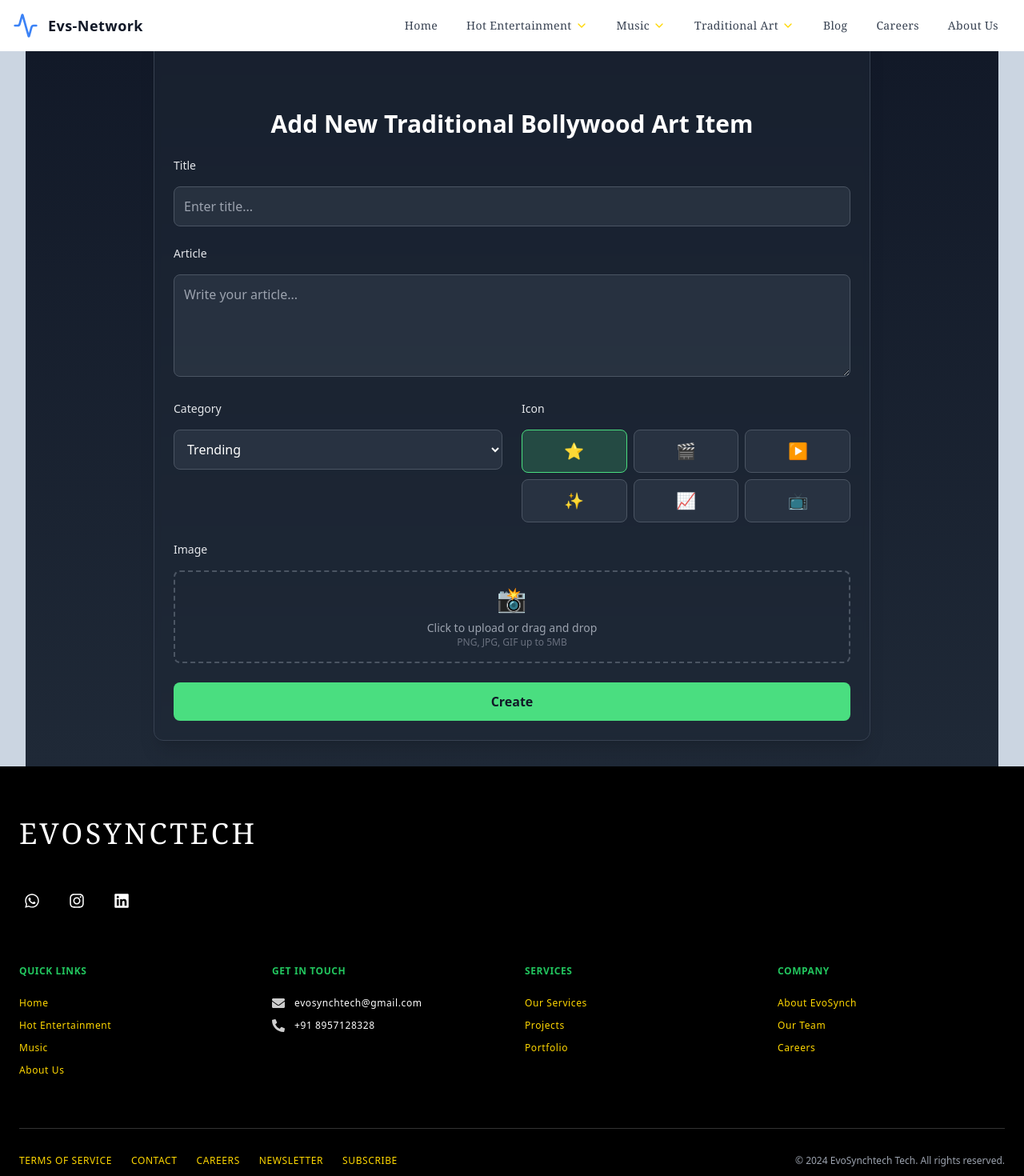
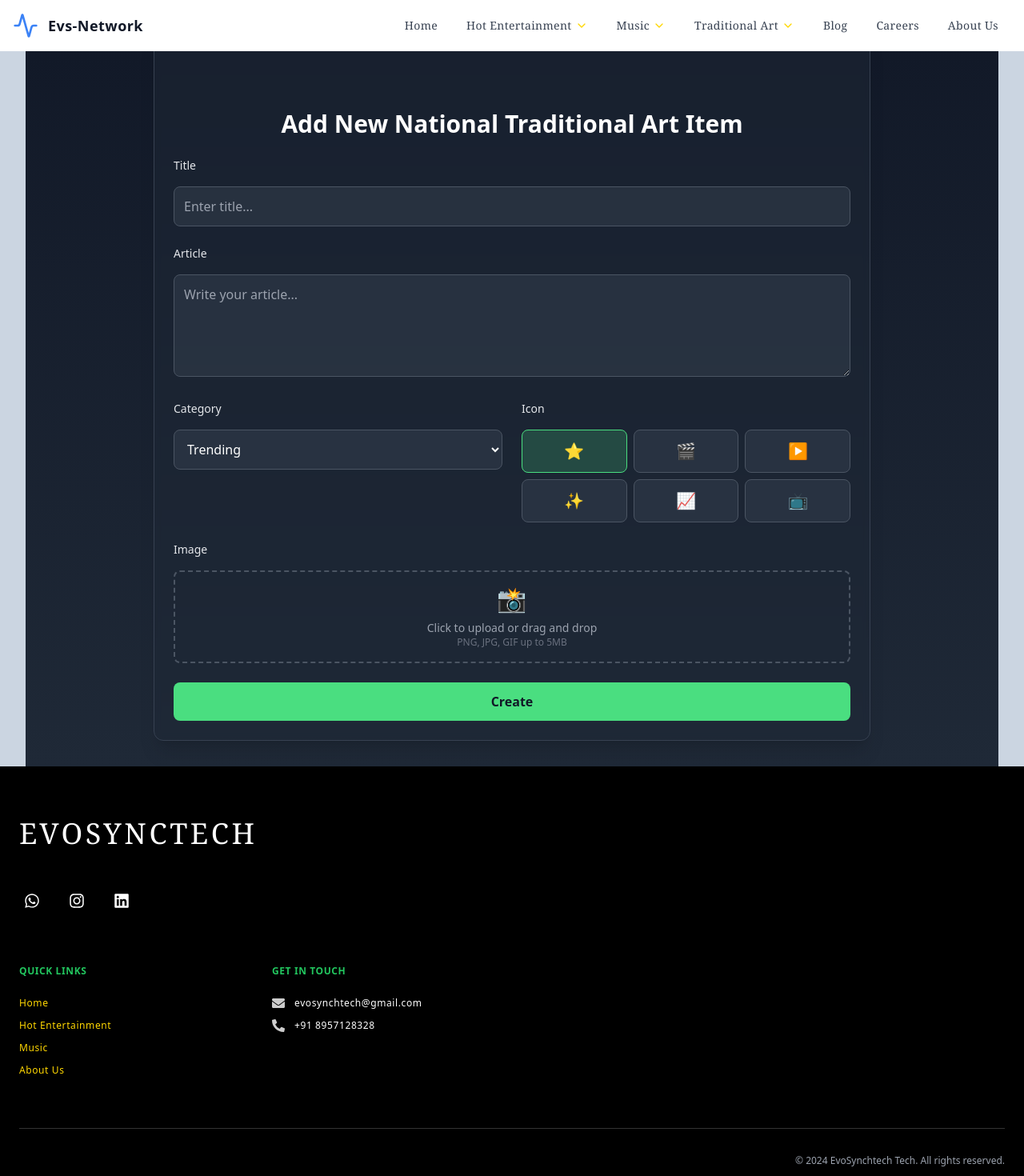
Before and after one commit to Chandraprakash098/EVS-Network-Project, a React (Create React App) app in the folder client/: page /admin/traditional-art-bollywood/new in a window 1280 px wide. Shown: the top 1470 px of the page at 80% size. Built offline with nearby package versions, Linux system fonts and the light colour scheme; sample sign-in values are in the browser's storage.

Commit message:
update footer

```diff
--- a/client/src/components/Footer.js
+++ b/client/src/components/Footer.js
@@ -210,7 +210,7 @@ const Footer = () => {
           </div>
 
           {/* Services Column */}
-          <div>
+          {/* <div>
             <h3 className="text-xs font-bold mb-4 sm:mb-6 tracking-wider text-green-500">
               SERVICES
             </h3>
@@ -219,10 +219,10 @@ const Footer = () => {
               <FooterLink href="/projects">Projects</FooterLink>
               <FooterLink href="/portfolio">Portfolio</FooterLink>
             </nav>
-          </div>
+          </div> */}
 
           {/* Company Column */}
-          <div>
+          {/* <div>
             <h3 className="text-xs font-bold mb-4 sm:mb-6 tracking-wider text-green-500">
               COMPANY
             </h3>
@@ -231,18 +231,18 @@ const Footer = () => {
               <FooterLink href="/team">Our Team</FooterLink>
               <FooterLink href="/careers">Careers</FooterLink>
             </nav>
-          </div>
+          </div> */}
         </div>
 
         {/* Bottom Section */}
         <div className="pt-6 sm:pt-8 border-t border-white/20">
           <div className="flex flex-col sm:flex-row justify-between items-center space-y-4 sm:space-y-0">
             <div className="flex flex-wrap justify-center sm:justify-start gap-x-4 sm:gap-x-6 gap-y-2 text-[10px] sm:text-xs text-gray-400">
-              <FooterLink href="#">TERMS OF SERVICE</FooterLink>
+              {/* <FooterLink href="#">TERMS OF SERVICE</FooterLink>
               <FooterLink href="#">CONTACT</FooterLink>
               <FooterLink href="#">CAREERS</FooterLink>
               <FooterLink href="#">NEWSLETTER</FooterLink>
-              <FooterLink href="#">SUBSCRIBE</FooterLink>
+              <FooterLink href="#">SUBSCRIBE</FooterLink> */}
             </div>
             <div className="text-[10px] sm:text-xs text-gray-400 text-center sm:text-left">
               © 2024 EvoSynchtech Tech. All rights reserved.
--- a/client/src/components/FormTraditionalArtBollywood.js
+++ b/client/src/components/FormTraditionalArtBollywood.js
@@ -107,7 +107,7 @@ const FormTraditionalArtBollywood = () => {
       <div className="max-w-4xl mx-auto bg-gray-800/50 backdrop-blur-sm border border-gray-700 rounded-xl shadow-xl">
         <div className="p-6 mt-20">
           <h2 className="text-2xl md:text-3xl font-bold mb-6 text-white text-center">
-            {id ? 'Edit Entertainment Item' : 'Add New Traditional Bollywood Art Item'}
+            {id ? 'Edit Entertainment Item' : 'Add New National Traditional  Art Item'}
           </h2>
 
           {error && (
--- a/client/src/components/FormTraditionalArtHollywood.js
+++ b/client/src/components/FormTraditionalArtHollywood.js
@@ -118,7 +118,7 @@ const FormTraditionalArtHollywood = () => {
           <h2 className="text-2xl md:text-3xl font-bold mb-6 text-white text-center">
             {id
               ? "Edit Entertainment Item"
-              : "Add New Traditional Hollywood Art Item"}
+              : "Add New International Traditional  Art Item"}
           </h2>
 
           {error && (
--- a/client/src/components/Navbar.js
+++ b/client/src/components/Navbar.js
@@ -195,6 +195,240 @@
 
 // export default Navbar;
 
+// import React, { useState, useEffect } from "react";
+// import { Link } from "react-router-dom";
+// import { Activity, ChevronDown, X, Menu } from "lucide-react";
+
+// const Navbar = () => {
+//   const [isOpen, setIsOpen] = useState(false);
+//   const [activeDropdown, setActiveDropdown] = useState(null);
+//   const [scrolled, setScrolled] = useState(false);
+
+//   useEffect(() => {
+//     const handleScroll = () => {
+//       setScrolled(window.scrollY > 20);
+//     };
+//     window.addEventListener("scroll", handleScroll);
+//     return () => window.removeEventListener("scroll", handleScroll);
+//   }, []);
+
+//   const toggleDropdown = (category) =>
+//     setActiveDropdown(activeDropdown === category ? null : category);
+
+//   const closeMenus = () => {
+//     setActiveDropdown(null);
+//     setIsOpen(false);
+//   };
+
+//   const categories = [
+//     {
+//       name: "Hot Entertainment",
+//       path: "/hot-entertainment",
+//       hasDropdown: true,
+//     },
+//     { name: "Music", path: "/music", hasDropdown: true },
+//     { name: "Traditional Art", path: "/traditional-art", hasDropdown: true },
+//     { name: "Blog", path: "/blog", hasDropdown: false },
+//     { name: "Careers", path: "/career", hasDropdown: false },
+//   ];
+
+//   const NavLink = ({ to, children, hasDropdown, category }) => (
+//     <div className="relative group">
+//       <Link
+//         to={to}
+//         className="flex items-center px-4 py-2 text-sm font-medium tracking-wide transition-all duration-300 rounded-lg group"
+//         onClick={() => !hasDropdown && closeMenus()}
+//       >
+//         <span className="relative text-gray-700 group-hover:text-black">
+//           {children}
+//           <span className="absolute bottom-0 left-0 w-0 h-0.5 bg-blue-500 transition-all duration-300 group-hover:w-full"></span>
+//         </span>
+//         {hasDropdown && (
+//           <ChevronDown
+//             className={`w-4 h-4 ml-1 transition-transform duration-300 ${
+//               activeDropdown === category ? "rotate-180" : ""
+//             }`}
+//             onClick={(e) => {
+//               e.preventDefault();
+//               toggleDropdown(category);
+//             }}
+//           />
+//         )}
+//       </Link>
+//       {hasDropdown && (
+//         <div
+//           className={`absolute left-0 mt-2 w-56 bg-white rounded-lg shadow-lg border border-gray-100 transition-all duration-300 transform ${
+//             activeDropdown === category
+//               ? "opacity-100 translate-y-0"
+//               : "opacity-0 -translate-y-2 pointer-events-none"
+//           }`}
+//         >
+//           <div className="py-2">
+//             {["Bollywood", "Hollywood"].map((item) => (
+//               <Link
+//                 key={item}
+//                 to={`${to}/${item.toLowerCase()}`}
+//                 className="block px-4 py-2 text-sm text-gray-700 hover:bg-gray-50 hover:text-black transition-colors duration-200"
+//                 onClick={closeMenus}
+//               >
+//                 {item}
+//               </Link>
+//             ))}
+//           </div>
+//         </div>
+//       )}
+//     </div>
+//   );
+
+//   const MobileNavLink = ({ to, children, hasDropdown, category }) => (
+//     <div className="border-b border-gray-100 last:border-0">
+//       <div className="flex items-center justify-between">
+//         <Link
+//           to={to}
+//           className="flex-1 px-4 py-3 text-sm font-medium text-gray-700 hover:text-black transition-colors duration-200"
+//           onClick={() => !hasDropdown && closeMenus()}
+//         >
+//           {children}
+//         </Link>
+//         {hasDropdown && (
+//           <button
+//             onClick={() => toggleDropdown(category)}
+//             className="px-4 py-3 text-gray-500 hover:text-black focus:outline-none"
+//           >
+//             <ChevronDown
+//               className={`w-4 h-4 transition-transform duration-300 ${
+//                 activeDropdown === category ? "rotate-180" : ""
+//               }`}
+//             />
+//           </button>
+//         )}
+//       </div>
+//       {hasDropdown && (
+//         <div
+//           className={`bg-gray-50 overflow-hidden transition-all duration-300 ${
+//             activeDropdown === category ? "max-h-40" : "max-h-0"
+//           }`}
+//         >
+//           {["Bollywood", "Hollywood"].map((item) => (
+//             <Link
+//               key={item}
+//               to={`${to}/${item.toLowerCase()}`}
+//               className="block px-8 py-2 text-sm text-gray-600 hover:text-black transition-colors duration-200"
+//               onClick={closeMenus}
+//             >
+//               {item}
+//             </Link>
+//           ))}
+//         </div>
+//       )}
+//     </div>
+//   );
+
+//   return (
+//     <nav
+//       className={`fixed top-0 left-0 right-0 z-50 transition-all duration-300 ${
+//         scrolled ? "bg-white/95 backdrop-blur-sm shadow-md" : "bg-white"
+//       }`}
+//     >
+//       <div className="container mx-auto px-4">
+//         <div className="flex items-center justify-between h-16 ">
+//           {/* Logo */}
+//           <Link
+//             to="/"
+//             className="flex items-center space-x-3 group"
+//             onClick={closeMenus}
+//           >
+//             <Activity className="w-8 h-8 text-blue-500 transition-transform duration-300 group-hover:scale-110" />
+//             <span className="text-lg font-bold tracking-wide text-gray-900">
+//               Evs-Network
+//             </span>
+//           </Link>
+
+//           {/* Desktop Navigation */}
+//           <div className="hidden lg:flex items-center space-x-1 font-serif">
+//             <NavLink to="/">Home</NavLink>
+//             {categories.map((category) => (
+//               <NavLink
+//                 key={category.path}
+//                 to={category.path}
+//                 hasDropdown={category.hasDropdown}
+//                 category={category.name}
+//               >
+//                 {category.name}
+//               </NavLink>
+//             ))}
+//             <NavLink to="/about-us">About Us</NavLink>
+//           </div>
+
+//           {/* Mobile Menu Button */}
+//           {/* <button
+//             onClick={() => setIsOpen(!isOpen)}
+//             className="lg:hidden p-2 rounded-lg text-gray-600 hover:text-black hover:bg-gray-100 transition-colors duration-200 focus:outline-none"
+//           >
+//             {isOpen ? <X className="w-6 h-6" /> : <Menu className="w-6 h-6  text-red-500" />}
+//           </button> */}
+
+//           {/* Mobile Menu Button */}
+//           <button
+//             onClick={() => setIsOpen(!isOpen)}
+//             className="lg:hidden p-2 rounded-lg focus:outline-none"
+//           >
+//             {/* Hamburger Menu */}
+//             <div className="relative w-8 h-8">
+//               {/* First Line */}
+//               <div
+//                 className={`w-full h-1 bg-red-500 rounded transition-all duration-300 ease-in-out transform ${
+//                   isOpen ? "rotate-45 translate-y-3" : ""
+//                 }`}
+//               ></div>
+//               {/* Second Line */}
+//               <div
+//                 className={`w-full h-1 bg-red-500 rounded transition-all duration-300 ease-in-out mt-2 ${
+//                   isOpen ? "opacity-0" : ""
+//                 }`}
+//               ></div>
+//               {/* Third Line */}
+//               <div
+//                 className={`w-full h-1 bg-red-500 rounded transition-all duration-300 ease-in-out transform ${
+//                   isOpen ? "-rotate-45 -translate-y-3" : "mt-2"
+//                 }`}
+//               ></div>
+//             </div>
+//           </button>
+//         </div>
+
+//         {/* Mobile Navigation */}
+//         <div
+//           className={`lg:hidden overflow-hidden transition-all duration-300 ${
+//             isOpen ? "max-h-screen border-t border-gray-100" : "max-h-0"
+//           }`}
+//         >
+//           <div className="py-2 font-serif">
+//             <MobileNavLink to="/">Home</MobileNavLink>
+//             {categories.map((category) => (
+//               <MobileNavLink
+//                 key={category.path}
+//                 to={category.path}
+//                 hasDropdown={category.hasDropdown}
+//                 category={category.name}
+//               >
+//                 {category.name}
+//               </MobileNavLink>
+//             ))}
+//             <MobileNavLink to="/about-us">About Us</MobileNavLink>
+//           </div>
+//         </div>
+//       </div>
+//     </nav>
+//   );
+// };
+
+// export default Navbar;
+
+
+
+
+
 import React, { useState, useEffect } from "react";
 import { Link } from "react-router-dom";
 import { Activity, ChevronDown, X, Menu } from "lucide-react";
@@ -232,6 +466,20 @@ const Navbar = () => {
     { name: "Careers", path: "/career", hasDropdown: false },
   ];
 
+  // Function to get dropdown items with their corresponding URLs
+  const getDropdownItems = (category) => {
+    if (category === "Traditional Art") {
+      return [
+        { display: "National", url: "bollywood" },
+        { display: "International", url: "hollywood" }
+      ];
+    }
+    return [
+      { display: "Bollywood", url: "bollywood" },
+      { display: "Hollywood", url: "hollywood" }
+    ];
+  };
+
   const NavLink = ({ to, children, hasDropdown, category }) => (
     <div className="relative group">
       <Link
@@ -264,14 +512,14 @@ const Navbar = () => {
           }`}
         >
           <div className="py-2">
-            {["Bollywood", "Hollywood"].map((item) => (
+            {getDropdownItems(category).map((item) => (
               <Link
-                key={item}
-                to={`${to}/${item.toLowerCase()}`}
+                key={item.display}
+                to={`${to}/${item.url}`}
                 className="block px-4 py-2 text-sm text-gray-700 hover:bg-gray-50 hover:text-black transition-colors duration-200"
                 onClick={closeMenus}
               >
-                {item}
+                {item.display}
               </Link>
             ))}
           </div>
@@ -309,14 +557,14 @@ const Navbar = () => {
             activeDropdown === category ? "max-h-40" : "max-h-0"
           }`}
         >
-          {["Bollywood", "Hollywood"].map((item) => (
+          {getDropdownItems(category).map((item) => (
             <Link
-              key={item}
-              to={`${to}/${item.toLowerCase()}`}
+              key={item.display}
+              to={`${to}/${item.url}`}
               className="block px-8 py-2 text-sm text-gray-600 hover:text-black transition-colors duration-200"
               onClick={closeMenus}
             >
-              {item}
+              {item.display}
             </Link>
           ))}
         </div>
@@ -359,14 +607,6 @@ const Navbar = () => {
             ))}
             <NavLink to="/about-us">About Us</NavLink>
           </div>
-
-          {/* Mobile Menu Button */}
-          {/* <button
-            onClick={() => setIsOpen(!isOpen)}
-            className="lg:hidden p-2 rounded-lg text-gray-600 hover:text-black hover:bg-gray-100 transition-colors duration-200 focus:outline-none"
-          >
-            {isOpen ? <X className="w-6 h-6" /> : <Menu className="w-6 h-6  text-red-500" />}
-          </button> */}
 
           {/* Mobile Menu Button */}
           <button
--- a/client/src/pages/TraditionalArtBollywood.js
+++ b/client/src/pages/TraditionalArtBollywood.js
@@ -60,7 +60,7 @@ const TraditionalArt = () => {
               <div className="absolute inset-0 bg-gradient-to-t from-black via-black/50 to-transparent">
                 <div className="absolute bottom-0 left-0 right-0 p-8">
                   <h1 className="text-5xl md:text-7xl font-bold text-white mb-12 leading-tight">
-                    Bollywood Traditional Art
+                    National Traditional Art
                   </h1>
                   <p className="text-xl text-gray-200 mb-8 max-w-xl">
                     Explore the timeless beauty of traditional art forms across cultures and generations.
--- a/client/src/pages/TraditionalArtHollywood.js
+++ b/client/src/pages/TraditionalArtHollywood.js
@@ -221,7 +221,7 @@ const TraditionalArtHollywood = () => {
               <div className="absolute inset-0 bg-gradient-to-t from-black via-black/50 to-transparent">
                 <div className="absolute bottom-0 left-0 right-0 p-8">
                   <h1 className="text-5xl md:text-7xl font-bold text-white mb-12 leading-tight">
-                    Hollywood Traditional Art
+                    International Traditional Art
                   </h1>
                   <p className="text-xl text-gray-200 mb-8 max-w-xl">
                     Explore the timeless beauty of traditional art forms across cultures and generations.
```
